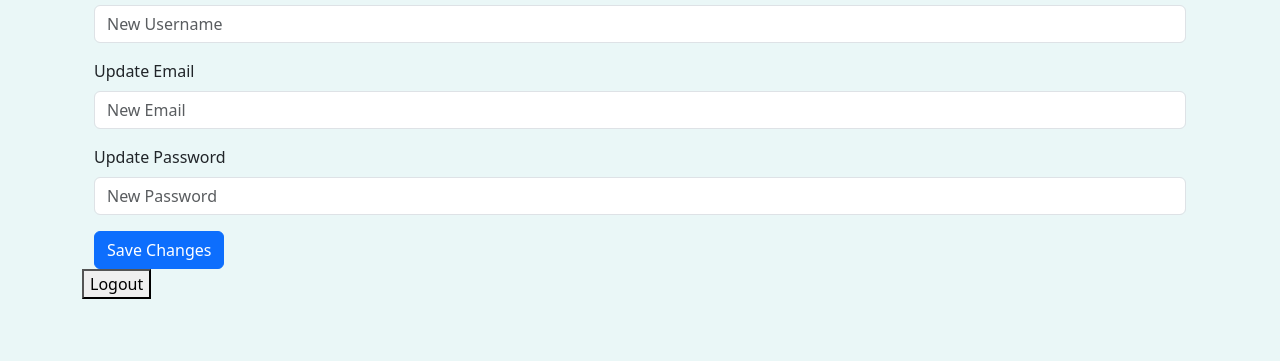
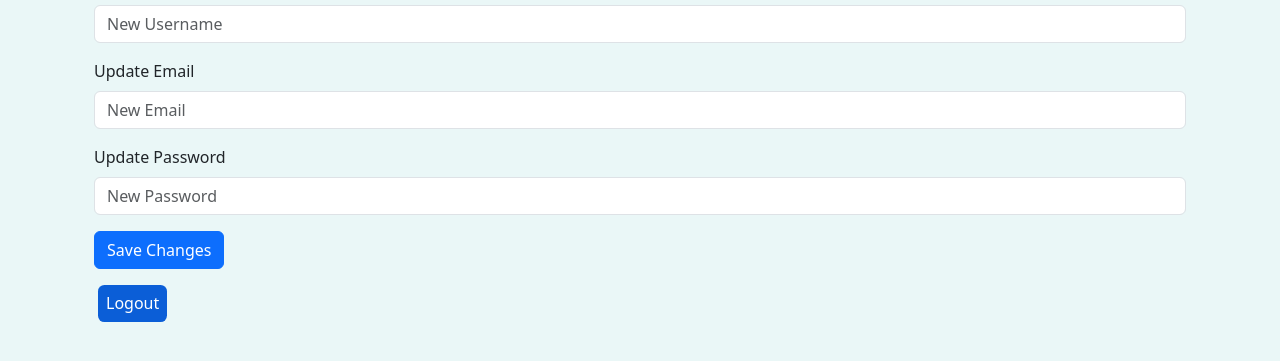
Before and after one commit to Beth-22/Book_tracking_system_2024_25, a plain HTML site: page frontend/settings.html in a window 1280 px wide. Shown: the part 409-770 px from the top of the page. Drawn offline with nearby package versions, Linux system fonts and the light colour scheme; files whose address does not match are found by name.

Commit message:
Update style.css

```diff
--- a/frontend/css/style.css
+++ b/frontend/css/style.css
@@ -136,7 +136,18 @@ body {
   max-height: 300px;
   overflow-y: auto;
 }
-
+#logoutButton{
+  background-color:#0B5ED7 !important;
+  border-radius:0.4rem;
+  margin-top:1rem;
+  margin-left:1rem;
+  color:white;
+  border:none;
+  padding:0.4rem 0.5rem;
+}
+#logoutButton:hover{
+  background: #578cd5 !important;
+}
 .footer {
   background-color: #3b8686;
   color: white;
```
